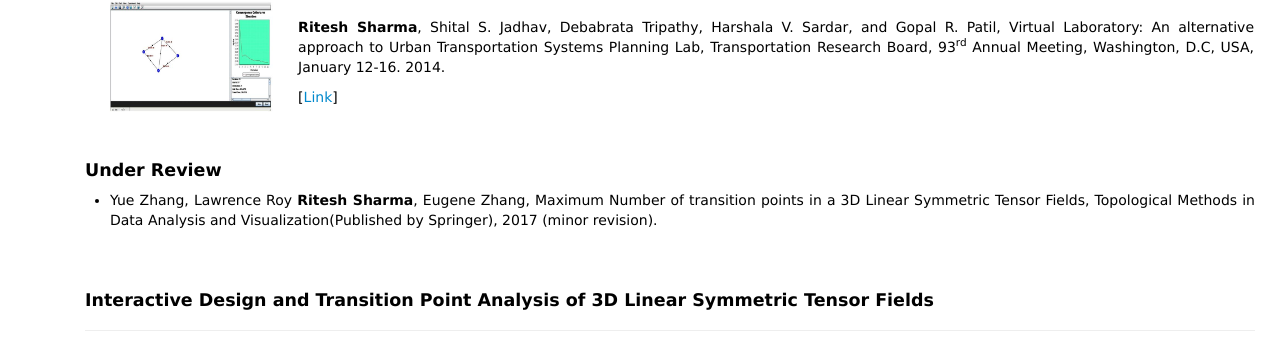
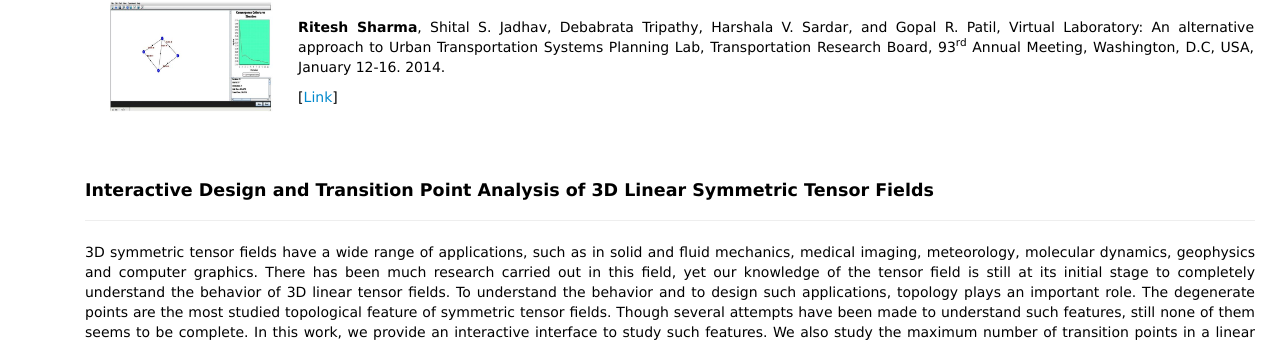
Before and after one commit to sharmrit/Homepage, a plain HTML site: page index.html in a window 1280 px wide. Shown: the part 1934-2278 px from the top of the page. Drawn offline with nearby package versions, Linux system fonts and the light colour scheme.

Commit message:
Update index.html

```diff
--- a/index.html
+++ b/index.html
@@ -196,12 +196,6 @@ I am a PhD student in Electrical Engineering and Computer Science at the Univers
 <!--</div>
 </div>
 -->
-<br>
-<h4>Under Review</h4>
-<ul>
-<li><p align="justify"><p align="justify">Yue Zhang, Lawrence Roy <b>Ritesh Sharma</b>, Eugene Zhang, Maximum Number of transition points in a 3D Linear Symmetric Tensor Fields,  Topological Methods in Data Analysis and Visualization(Published by Springer), 2017 (minor revision).</p>
-</li>
-</ul>
 <br><br>
 <h4>Interactive Design and Transition Point Analysis of 3D Linear Symmetric Tensor Fields</h4>
 <hr>
```
